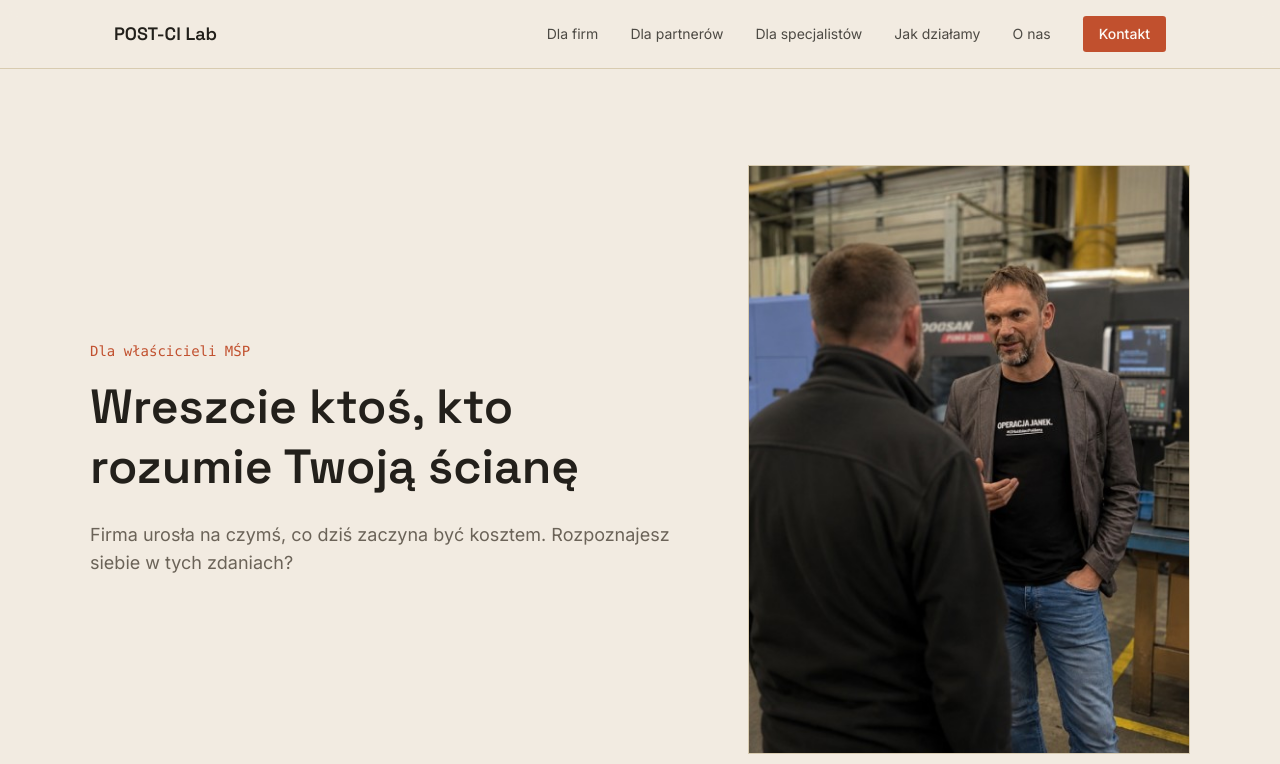
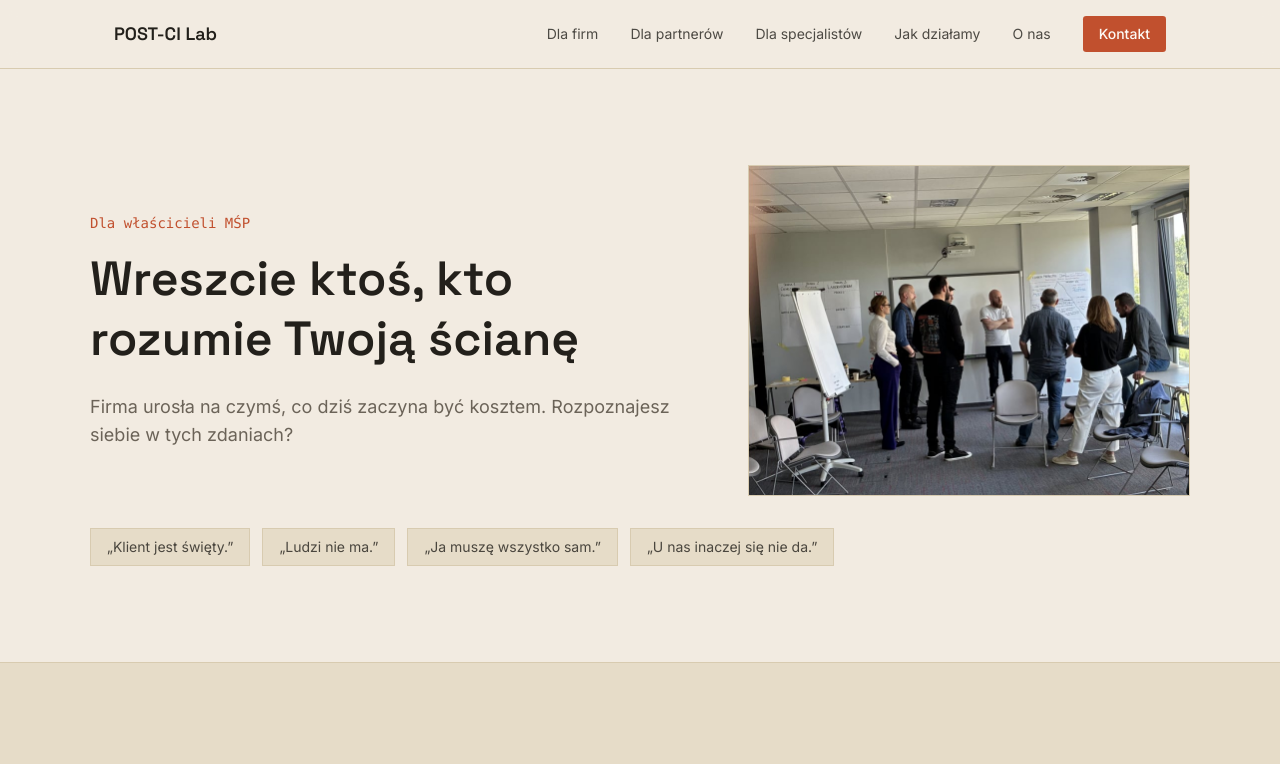
Before and after one commit to Skrzyou/post-ci, a Next.js app: page /dla-firm in a window 1280 px wide. Shown: the top 764 px of the page. Built offline with nearby package versions, Linux system fonts and the light colour scheme.

Commit message:
obrazy: Dla firm - zdjecie zespolu przy pracy zamiast portretu Krzysztofa

```diff
--- a/src/components/sections/dla-firm/DlaFirmHero.tsx
+++ b/src/components/sections/dla-firm/DlaFirmHero.tsx
@@ -23,10 +23,10 @@ export function DlaFirmHero() {
             </p>
           </Reveal>
           <Reveal delay={0.08}>
-            <div className="relative aspect-[3/4] w-full overflow-hidden border border-border">
+            <div className="relative aspect-[4/3] w-full overflow-hidden border border-border">
               <Image
-                src="/images/rozmowa-hala.jpg"
-                alt="Krzysztof Skrzypczak w rozmowie z właścicielem firmy w hali produkcyjnej"
+                src="/images/lab-zespol-whiteboard.jpg"
+                alt="Zespół specjalistów POST-CI LAB pracuje wspólnie przy tablicy z Master Mapą"
                 fill
                 className="object-cover"
               />
```
Also changed, not shown: public/images/lab-zespol-whiteboard.jpg (added), public/images/rozmowa-hala.jpg (deleted).
